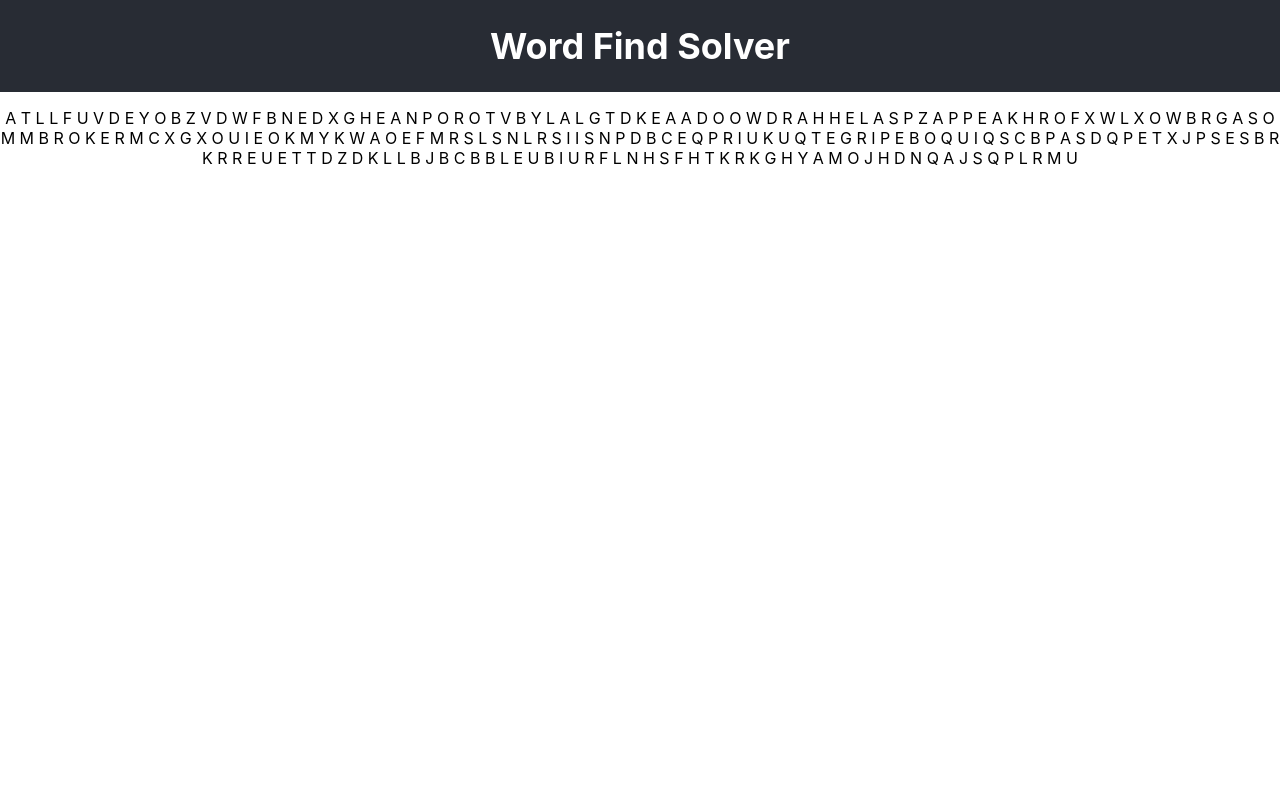
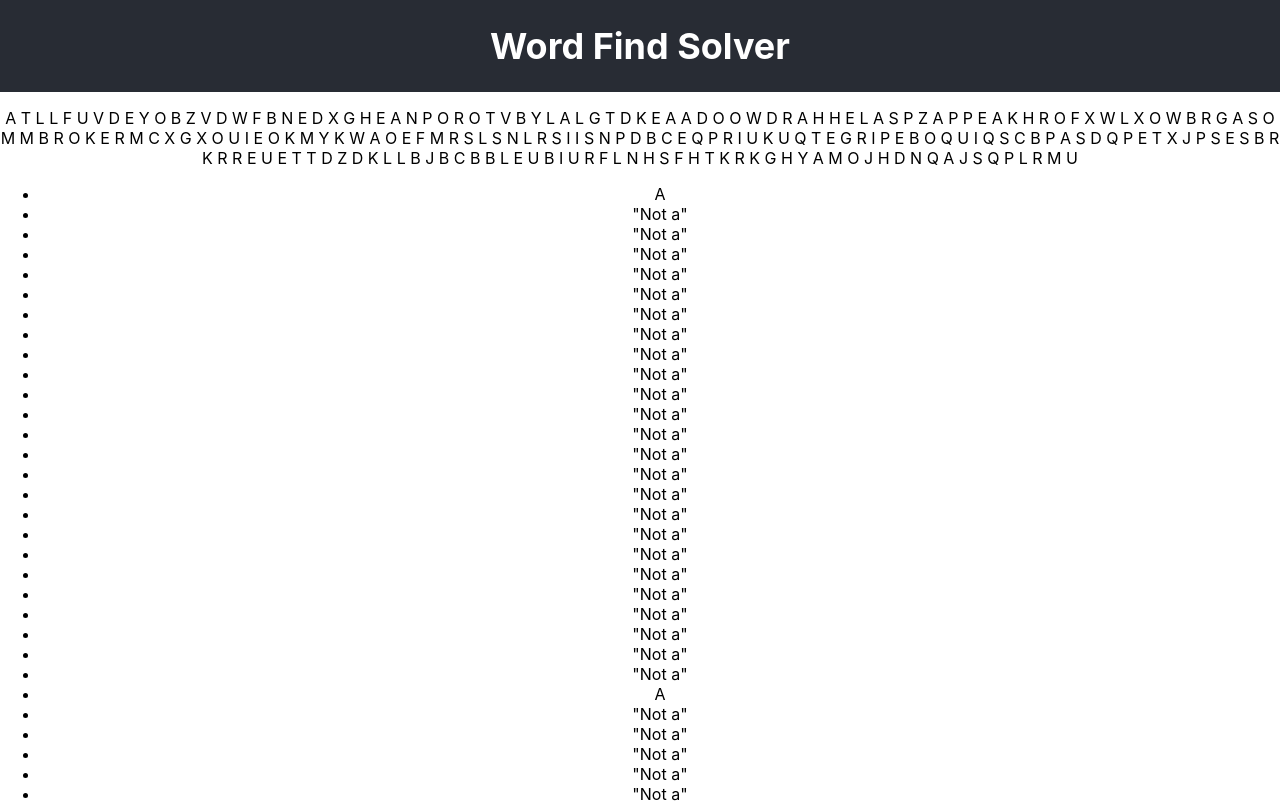
Before and after one commit to petestmart/word-find-solver, a React (Create React App) app: page / in a window 1280 px wide. Shown: the top 803 px of the page. Built offline with nearby package versions, Linux system fonts and the light colour scheme.

Commit message:
DOM prints ul for every A

```diff
--- a/src/Components/WordFind/WordFind.jsx
+++ b/src/Components/WordFind/WordFind.jsx
@@ -1,4 +1,5 @@
 import React, { Component } from 'react';
+import WordOutput from './WordOutput';
 
 class WordFind extends Component {
 
@@ -13,6 +14,9 @@ class WordFind extends Component {
         return (
             <p>
                 {puzzle}
+                <WordOutput
+                    puzzle={puzzle}
+                />
             </p>
 
         )
--- /dev/null
+++ b/src/Components/WordFind/WordOutput.jsx
@@ -0,0 +1,30 @@
+import React, { Component } from 'react';
+
+class WordOutput extends Component {
+    render(){
+
+        let puzzle = this.props.puzzle.split(' ');
+
+        let PuzzleOut = puzzle.map((letter) => {
+
+            if (letter == "A"){
+                return (
+                    <li>{letter}</li>
+                )
+            }
+            else {
+                return (
+                    <li>"Not a"</li>
+                )
+            }
+
+        });
+
+        return(
+
+            <ul>{PuzzleOut} </ul>
+        )
+    }
+}
+
+export default WordOutput;
```
